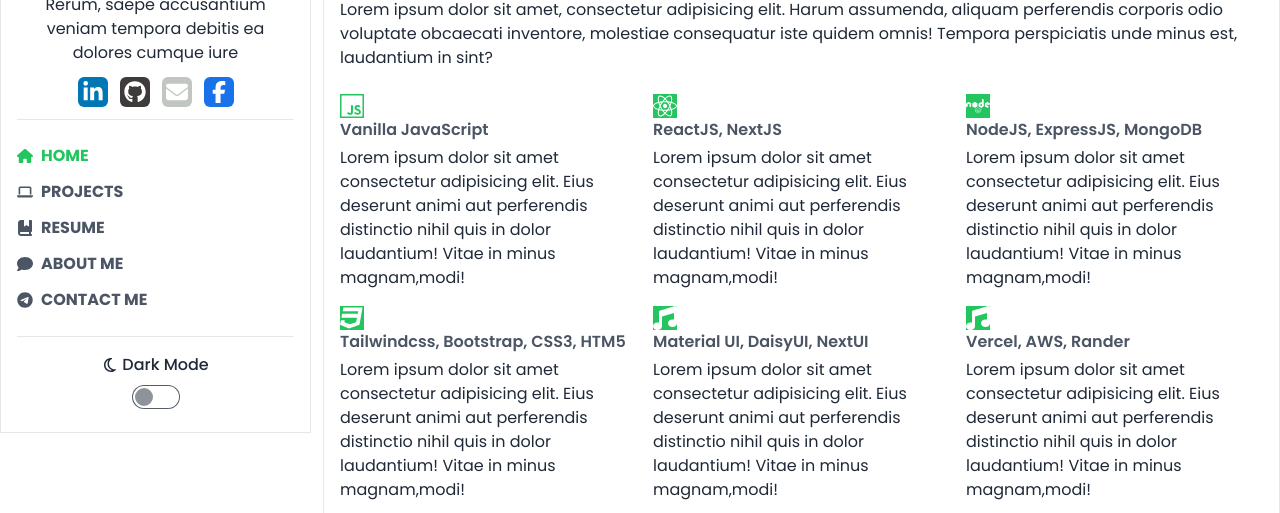
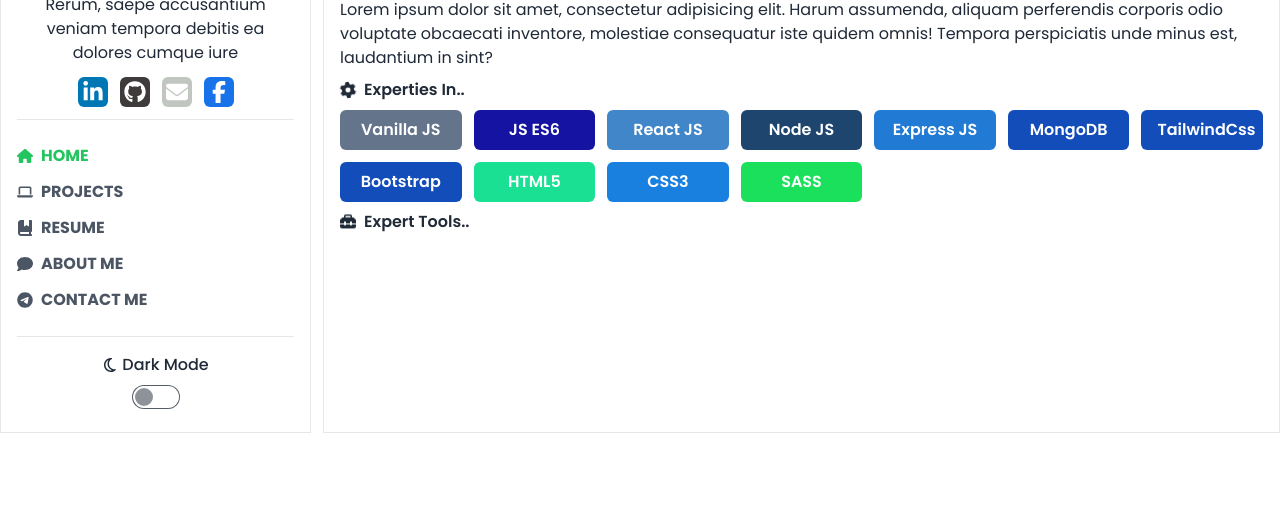
Before and after one commit to ashaansojib/developer-porfolio, a React (Vite) app: page / in a window 1280 px wide. Shown: the part 287-800 px from the top of the page. Built offline with nearby package versions, Linux system fonts and the light colour scheme.

Commit message:
add menu

```diff
--- a/src/layout/Home.jsx
+++ b/src/layout/Home.jsx
@@ -1,6 +1,6 @@
 import React from 'react';
 import { Link } from 'react-router-dom';
-import { FaCheckDouble, FaCss3, FaEye, FaGithub, FaJs, FaMusic, FaNode, FaReact } from 'react-icons/fa6'
+import { FaCheckDouble, FaCss3, FaEye, FaGear, FaGithub, FaJs, FaMusic, FaNode, FaReact, FaToolbox } from 'react-icons/fa6'
 const Home = () => {
     return (
         <div className='px-4 py-2'>
@@ -22,55 +22,21 @@ const Home = () => {
             </div>
             <h2 className='text-xl font-semibold flex gap-2 items-center'><FaCheckDouble className='text-green-500' /> What I do...</h2>
             <p>Lorem ipsum dolor sit amet, consectetur adipisicing elit. Harum assumenda, aliquam perferendis corporis odio voluptate obcaecati inventore, molestiae consequatur iste quidem omnis! Tempora perspiciatis unde minus est, laudantium in sint?</p>
-            <div className='grid md:grid-cols-3 justify-between gap-4 grid-cols-1 md:py-6'>
-                <div>
-                    <FaJs className='text-2xl bg-green-500 text-white' />
-                    <h3 className='font-semibold text-gray-600 pb-1'> Vanilla JavaScript</h3>
-                    <p>Lorem ipsum dolor sit amet consectetur adipisicing elit. Eius deserunt animi aut perferendis distinctio nihil quis in dolor laudantium! Vitae in minus magnam,modi!</p>
-                </div>
-                <div>
-                    <div className='flex items-center gap-2'>
-                        <FaReact className='text-2xl bg-green-500 text-white' />
-                    </div>
-                    <h3 className='font-semibold text-gray-600 pb-1'>ReactJS, NextJS</h3>
-                    <p>Lorem ipsum dolor sit amet consectetur adipisicing elit. Eius deserunt animi aut perferendis distinctio nihil quis in dolor laudantium! Vitae in minus magnam,modi!</p>
-                </div>
-                <div>
-                    <div className='flex items-center gap-2'>
-                        <FaNode className='text-2xl bg-green-500 text-white' />
-                    </div>
-                    <h3 className='font-semibold text-gray-600 pb-1'>NodeJS, ExpressJS, MongoDB</h3>
-                    <p>Lorem ipsum dolor sit amet consectetur adipisicing elit. Eius deserunt animi aut perferendis distinctio nihil quis in dolor laudantium! Vitae in minus magnam,modi!</p>
-                </div>
-                <div>
-                    <div className='flex items-center gap-2'>
-                        <FaCss3 className='text-2xl bg-green-500 text-white' />
-                    </div>
-                    <h3 className='font-semibold text-gray-600 pb-1'>Tailwindcss, Bootstrap, CSS3, HTM5</h3>
-                    <p>Lorem ipsum dolor sit amet consectetur adipisicing elit. Eius deserunt animi aut perferendis distinctio nihil quis in dolor laudantium! Vitae in minus magnam,modi!</p>
-                </div>
-                <div>
-                    <div className='flex items-center gap-2'>
-                        <FaMusic className='text-2xl bg-green-500 text-white' />
-                    </div>
-                    <h3 className='font-semibold text-gray-600 pb-1'>Material UI, DaisyUI, NextUI</h3>
-                    <p>Lorem ipsum dolor sit amet consectetur adipisicing elit. Eius deserunt animi aut perferendis distinctio nihil quis in dolor laudantium! Vitae in minus magnam,modi!</p>
-                </div>
-                <div>
-                    <div className='flex items-center gap-2'>
-                        <FaMusic className='text-2xl bg-green-500 text-white' />
-                    </div>
-                    <h3 className='font-semibold text-gray-600 pb-1'>Vercel, AWS, Rander</h3>
-                    <p>Lorem ipsum dolor sit amet consectetur adipisicing elit. Eius deserunt animi aut perferendis distinctio nihil quis in dolor laudantium! Vitae in minus magnam,modi!</p>
-                </div>
-                <div>
-                    <div className='flex items-center gap-2'>
-                        <FaMusic className='text-2xl bg-green-500 text-white' />
-                    </div>
-                    <h3 className='font-semibold text-gray-600 pb-1'>Netlify, Github</h3>
-                    <p>Lorem ipsum dolor sit amet consectetur adipisicing elit. Eius deserunt animi aut perferendis distinctio nihil quis in dolor laudantium! Vitae in minus magnam,modi!</p>
-                </div>
+            <h4 className='font-semibold py-2 flex items-center gap-2'><FaGear className='animate-spin' /> Experties In..</h4>
+            <div className='grid lg:grid-cols-7 md:grid-cols-5 grid-cols-2 justify-between items-center gap-3'>
+                <button className='px-4 py-2 bg-slate-500 font-semibold text-white rounded-md'>Vanilla JS</button>
+                <button className='px-4 py-2 bg-[#1210a0fb] font-semibold text-white rounded-md'>JS ES6</button>
+                <button className='px-4 py-2 bg-[#4286ca] font-semibold text-white rounded-md'>React JS</button>
+                <button className='px-4 py-2 bg-[#1d456d] font-semibold text-white rounded-md'>Node JS</button>
+                <button className='px-4 py-2 bg-[#217ad3] font-semibold text-white rounded-md'>Express JS</button>
+                <button className='px-4 py-2 bg-[#134db9] font-semibold text-white rounded-md'>MongoDB</button>
+                <button className='px-4 py-2 bg-[#134db9] font-semibold text-white rounded-md'>TailwindCss</button>
+                <button className='px-4 py-2 bg-[#134db9] font-semibold text-white rounded-md'>Bootstrap</button>
+                <button className='px-4 py-2 bg-[#1ae094] font-semibold text-white rounded-md'>HTML5</button>
+                <button className='px-4 py-2 bg-[#1a80e0] font-semibold text-white rounded-md'>CSS3</button>
+                <button className='px-4 py-2 bg-[#1ae05c] font-semibold text-white rounded-md'>SASS</button>
             </div>
+            <h4 className='font-semibold py-2 flex items-center gap-2'><FaToolbox className='animate-bounce' /> Expert Tools..</h4>
         </div>
     );
 };
--- /dev/null
+++ b/src/pages/resume/Resume.jsx
@@ -0,0 +1,11 @@
+import React from 'react';
+
+const Resume = () => {
+    return (
+        <div>
+            resume
+        </div>
+    );
+};
+
+export default Resume;
--- a/src/routes/router.jsx
+++ b/src/routes/router.jsx
@@ -3,6 +3,7 @@ import Main from "../layout/Main";
 import Home from "../layout/Home";
 import About from "../pages/about/About";
 import Portfolio from "../pages/portfolio/Portfolio";
+import Resume from "../pages/resume/Resume";
 
 const router = createBrowserRouter([
     {
@@ -20,6 +21,10 @@ const router = createBrowserRouter([
             {
                 path: '/portfolio',
                 element: <Portfolio />
+            },
+            {
+                path: '/resume',
+                element: <Resume />
             }
         ]
     }
--- a/src/shared/SideMenu.jsx
+++ b/src/shared/SideMenu.jsx
@@ -7,7 +7,7 @@ const SideMenu = () => {
         <div className='uppercase md:space-y-3 border-b py-6'>
             <NavLink className={({ isActive }) => isActive ? 'active' : 'default'} to="/"><FaHouse /> Home</NavLink>
             <NavLink className={({ isActive }) => isActive ? 'active' : 'default'} to="/portfolio"><FaLaptop /> Projects</NavLink>
-            <NavLink className={({ isActive }) => isActive ? 'active' : 'default'} to="/portfolio"><FaBookBookmark /> Resume</NavLink>
+            <NavLink className={({ isActive }) => isActive ? 'active' : 'default'} to="/resume"><FaBookBookmark /> Resume</NavLink>
             <NavLink className={({ isActive }) => isActive ? 'active' : 'default'} to="/portfolio"><FaComment /> about me</NavLink>
             <NavLink className={({ isActive }) => isActive ? 'active' : 'default'} to="/portfolio"><FaTelegram /> contact me</NavLink>
             {/* <div className='download-btn'>
```
